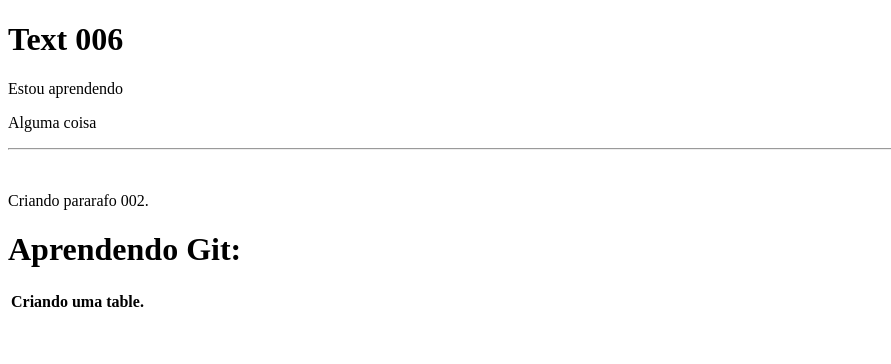
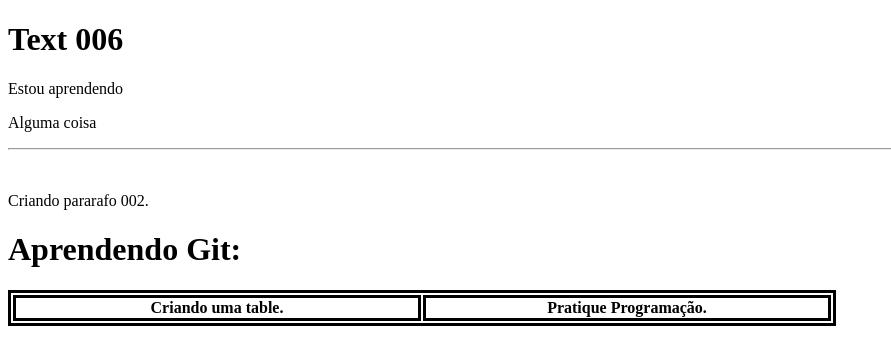
Before and after one commit to edskate/gIT-006, a plain HTML site: page index.html in a window 1280 px wide. Shown: the whole page, without its empty margins (0-891 px from the left). Drawn offline with Linux system fonts and the light colour scheme.

Commit message:
Adicionando um style na table

```diff
--- a/index.html
+++ b/index.html
@@ -4,6 +4,18 @@
     <meta charset="UTF-8">
     <meta name="viewport" content="width=device-width, initial-scale=1.0">
     <title>Text</title>
+    <style>
+        table{
+            border: 3px solid #000;
+
+        }
+        th{
+            border: 3px solid;
+            margin: 53px;
+            text-align: center;
+            width: 400px;
+        }
+    </style>
 </head>
 <body>
     <h1>Text 006</h1>
@@ -16,6 +28,7 @@
     <table>
         <tr>
             <th>Criando uma table.</th>
+            <th>Pratique Programação.</th>
         </tr>
     </table>
 </body>
```
